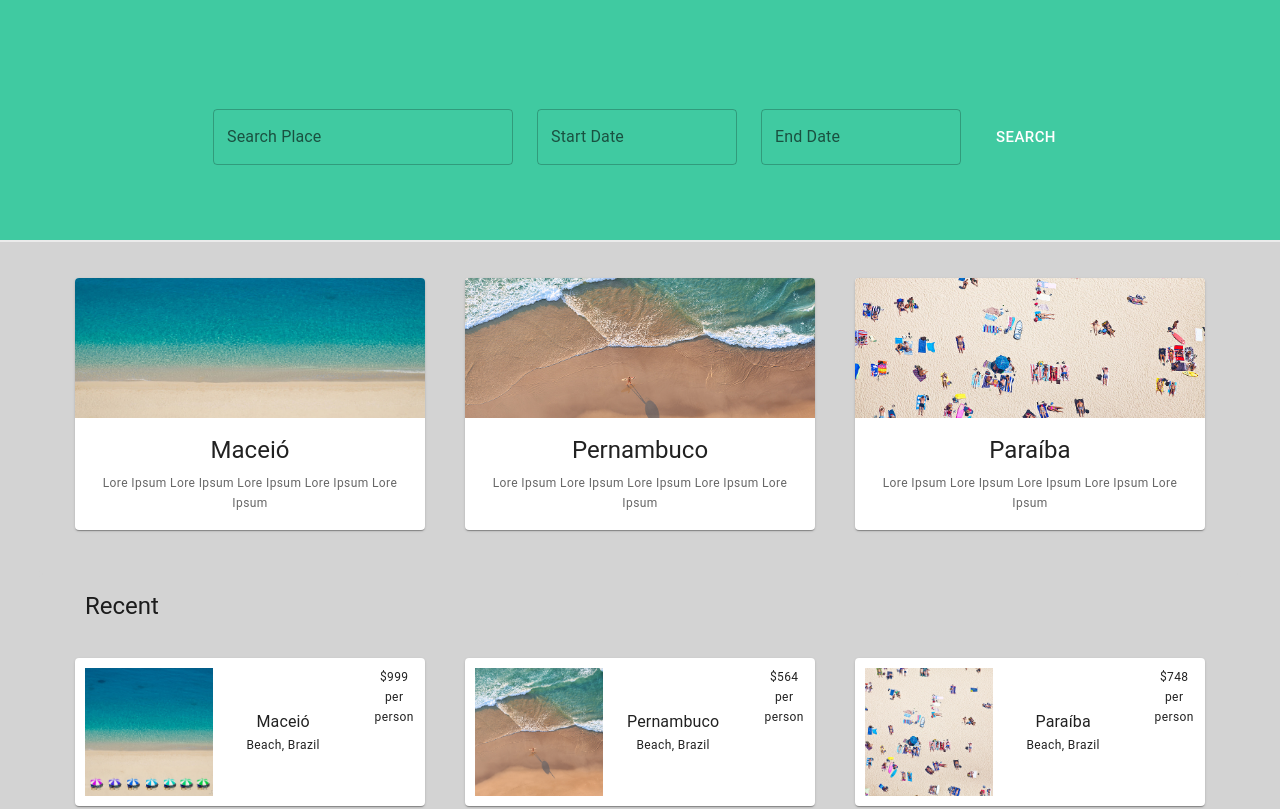
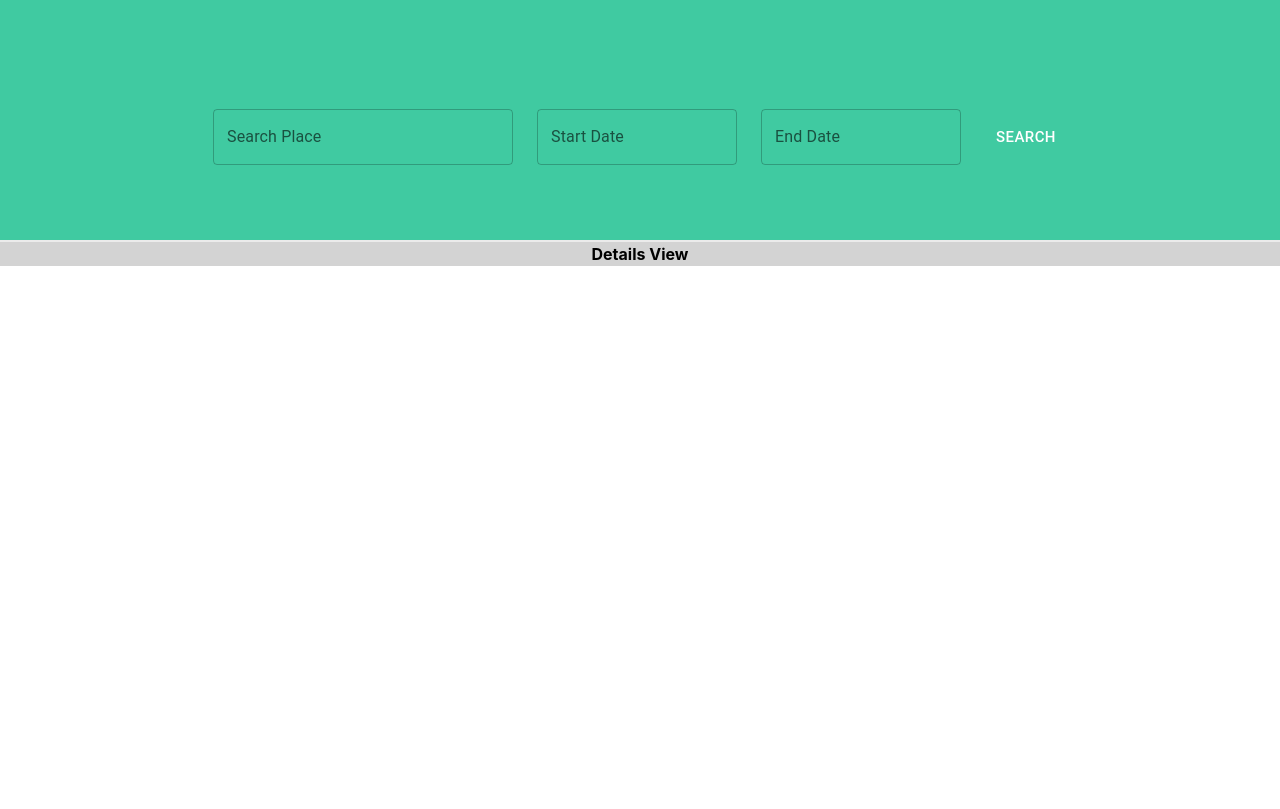
Before and after one commit to marco-rosner/bookingparadises, a React (Vite) app: page /details in a window 1280 px wide. Shown: the top 809 px of the page. Built offline with nearby package versions, Linux system fonts and the light colour scheme.

Commit message:
feat: Add React Router and views

```diff
--- a/package.json
+++ b/package.json
@@ -17,6 +17,7 @@
     "dayjs": "^1.11.10",
     "react": "^18.2.0",
     "react-dom": "^18.2.0",
+    "react-router-dom": "^6.22.0",
     "styled-components": "^6.1.8"
   },
   "resolutions": {
--- a/src/App.tsx
+++ b/src/App.tsx
@@ -1,36 +1,25 @@
 import React from 'react'
-import { Divider, Grid } from '@mui/material'
-
-import { BookingsHeader } from './components/BookingsHeader/BookingsHeader'
-import { BookingsBody } from './components/BookingsBody/BookingsBody'
+import { BrowserRouter, Route, Routes } from 'react-router-dom'
 
 import './App.css'
+import { DetailsView } from './views/DetailsView/DetailsView'
+import { HomeView } from './views/HomeView/HomeView'
+import { LayoutView } from './views/LayoutView/LayoutView'
+import { ManageView } from './views/ManageView/ManageView'
 
 
 export const App = (): React.ReactElement => {
 
   return (
-    <>
-      <Grid
-        container
-        direction="column"
-        justifyContent="center"
-        alignItems="center"
-        sx={{ minWidth: '100vw', background: '#40caa1' }}
-      >
-        <BookingsHeader />
-      </Grid>
-      <Divider light sx={{ bgcolor: 'white', borderWidth: 1 }}/>
-      <Grid
-        container
-        direction="column"
-        justifyContent="center"
-        alignItems="center"
-        sx={{ minWidth: '100vw', background: 'lightgray' }}
-      >
-        <BookingsBody />
-      </Grid>
-    </>
+    <BrowserRouter>
+      <Routes>
+        <Route path="/" element={<LayoutView />}>
+          <Route index element={<HomeView />} />
+          <Route path="/manage" element={<ManageView />} />
+          <Route path="/details" element={<DetailsView />} />
+        </Route>
+      </Routes>
+    </BrowserRouter>
   )
 }
 
--- a/src/components/BookingsHeader/BookingsHeader.tsx
+++ /dev/null
@@ -1,18 +0,0 @@
-import React from 'react'
-import { Grid } from "@mui/material"
-import { BookingForm } from '../BookingForm/BookingForm'
-
-export const BookingsHeader = (): React.ReactElement => {
-
-    return (
-        <Grid
-            container
-            direction="row"
-            justifyContent="center"
-            alignItems="center"
-            sx={{ minHeight: '30vh' }}
-        >
-            <BookingForm />
-        </Grid>
-    )
-}
--- /dev/null
+++ b/src/views/DetailsView/DetailsView.tsx
@@ -0,0 +1,5 @@
+export const DetailsView = () => {
+    return (
+        <b>Details View</b>
+    )
+}
--- /dev/null
+++ b/src/views/LayoutView/LayoutView.tsx
@@ -0,0 +1,29 @@
+import { Divider, Grid } from "@mui/material"
+import { Outlet } from "react-router-dom"
+import { BookingForm } from "../../components/BookingForm/BookingForm"
+
+export const LayoutView = (): React.ReactElement => {
+    return (
+        <>
+            <Grid
+                container
+                direction="column"
+                justifyContent="center"
+                alignItems="center"
+                sx={{ minWidth: '100vw', minHeight: '30vh', background: '#40caa1' }}
+            >
+                <BookingForm />
+            </Grid>
+            <Divider light sx={{ bgcolor: 'white', borderWidth: 1 }} />
+            <Grid
+                container
+                direction="column"
+                justifyContent="center"
+                alignItems="center"
+                sx={{ minWidth: '100vw', background: 'lightgray' }}
+            >
+                <Outlet />
+            </Grid>
+        </>
+    )
+}
--- a/src/components/BookingTable/BookingTable.tsx
+++ b/src/views/ManageView/ManageView.tsx
@@ -1,7 +1,7 @@
 import { Paper, Table, TableCell, TableContainer, TableHead, TableRow } from "@mui/material"
 import { places } from "../../mock/places"
 
-export const BookingTable = (): React.ReactElement => {
+export const ManageView = (): React.ReactElement => {
     return (
         <TableContainer component={Paper}>
             <Table sx={{ minWidth: 650 }} aria-label="promotions">
```
Also changed, not shown: src/views/HomeView/HomeView.tsx (renamed from src/components/BookingsBody/BookingsBody.tsx, +3 -4 lines), 1 other file (tests, documents, lock files or other folders).
